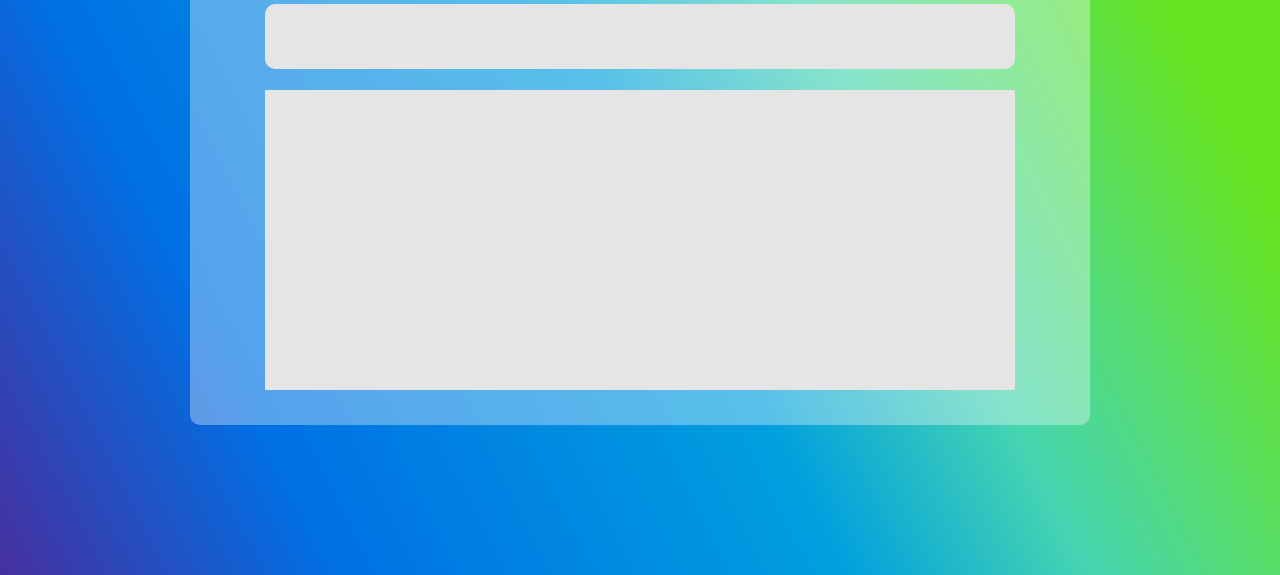
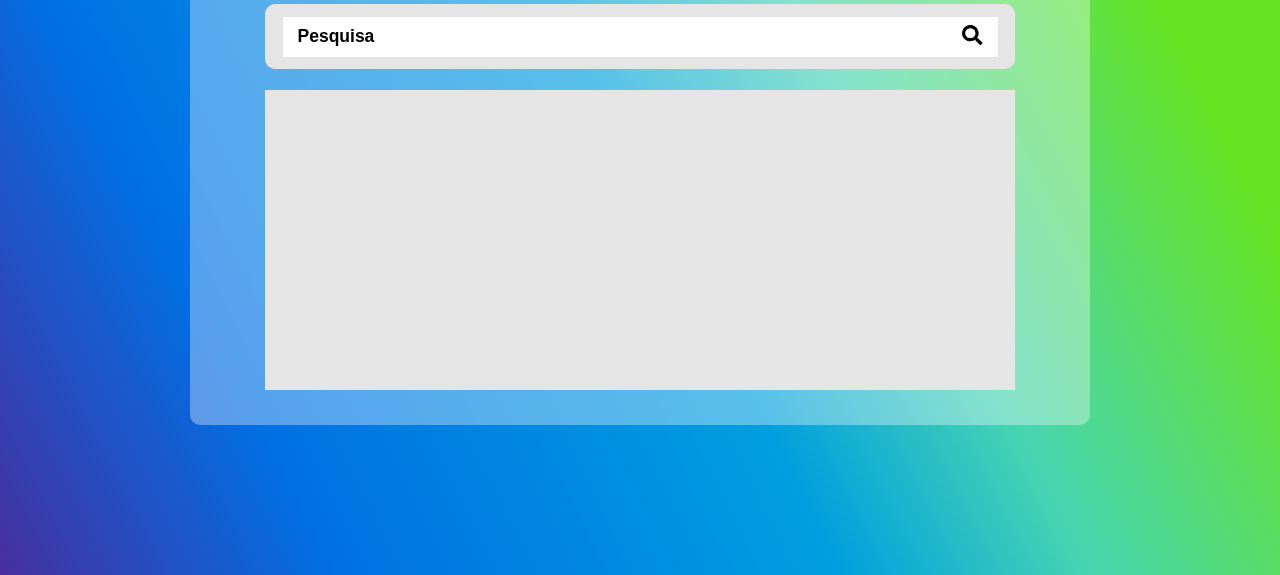
Before and after one commit to Pedro35803/Lista-To-Do, a plain HTML site: page index.html in a window 1280 px wide. Shown: the part 225-800 px from the top of the page. Drawn offline with Linux system fonts and the light colour scheme.

Commit message:
Adicionando container para pesquisa

```diff
--- a/css/style.css
+++ b/css/style.css
@@ -39,8 +39,37 @@ body {
     border-radius: 10px;
     width: 750px;
     height: 65px;
+
     display: flex;
     justify-content: center;
+    align-items: center;
+}
+
+#entrada-pesquisa {
+    font-size: 17.5px;
+    width: 650px;
+    height: 40px;
+    padding-left: 15px;
+}
+
+#entrada-pesquisa::placeholder {
+    color: black;
+    font-weight: bold;
+    font-size: 17.5px;
+}
+
+#entrada-pesquisa:focus {
+    outline: 0;
+}
+
+#botao-pesquisa {
+    background-color: white;
+    height: 40px;
+    width: 50px;
+}
+
+#botao-pesquisa img {
+    height: 20px;
 }
 
 #container-tarefas {
--- a/index.html
+++ b/index.html
@@ -11,7 +11,12 @@
     <main class="flex">
         <main class="container">
             <h1>Lista To-Do</h1>
-            <main class="container-pesquisa"></main>
+            <main class="container-pesquisa">
+                <input type="text" placeholder="Pesquisa" id="entrada-pesquisa">
+                <button id="botao-pesquisa">
+                    <img src="img/lupa.svg" alt="Pesquisar">
+                </button>
+            </main>
             <main id="container-tarefas"></main>
         </main>
     </main>
```
Also changed, not shown: img/lupa.svg (added).
